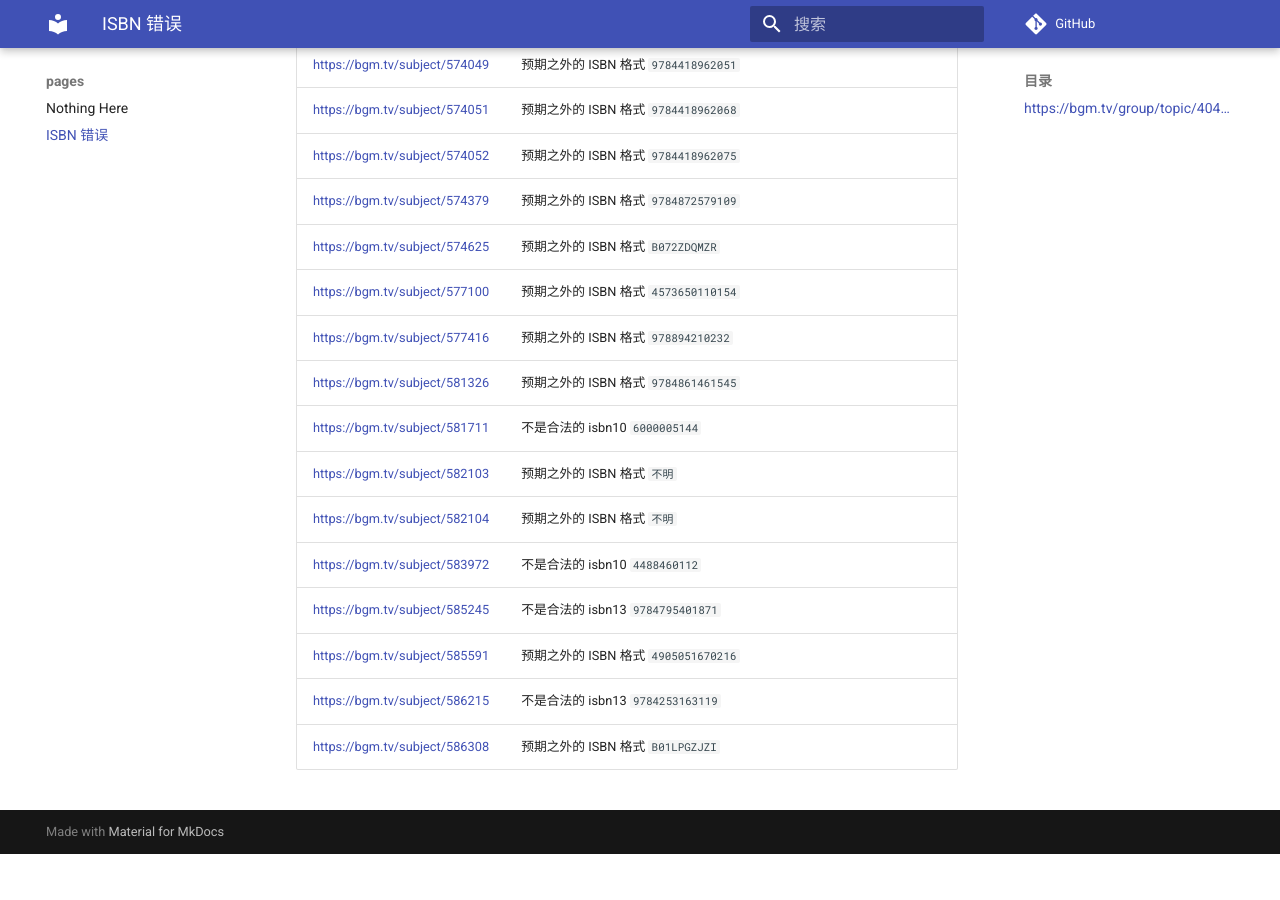
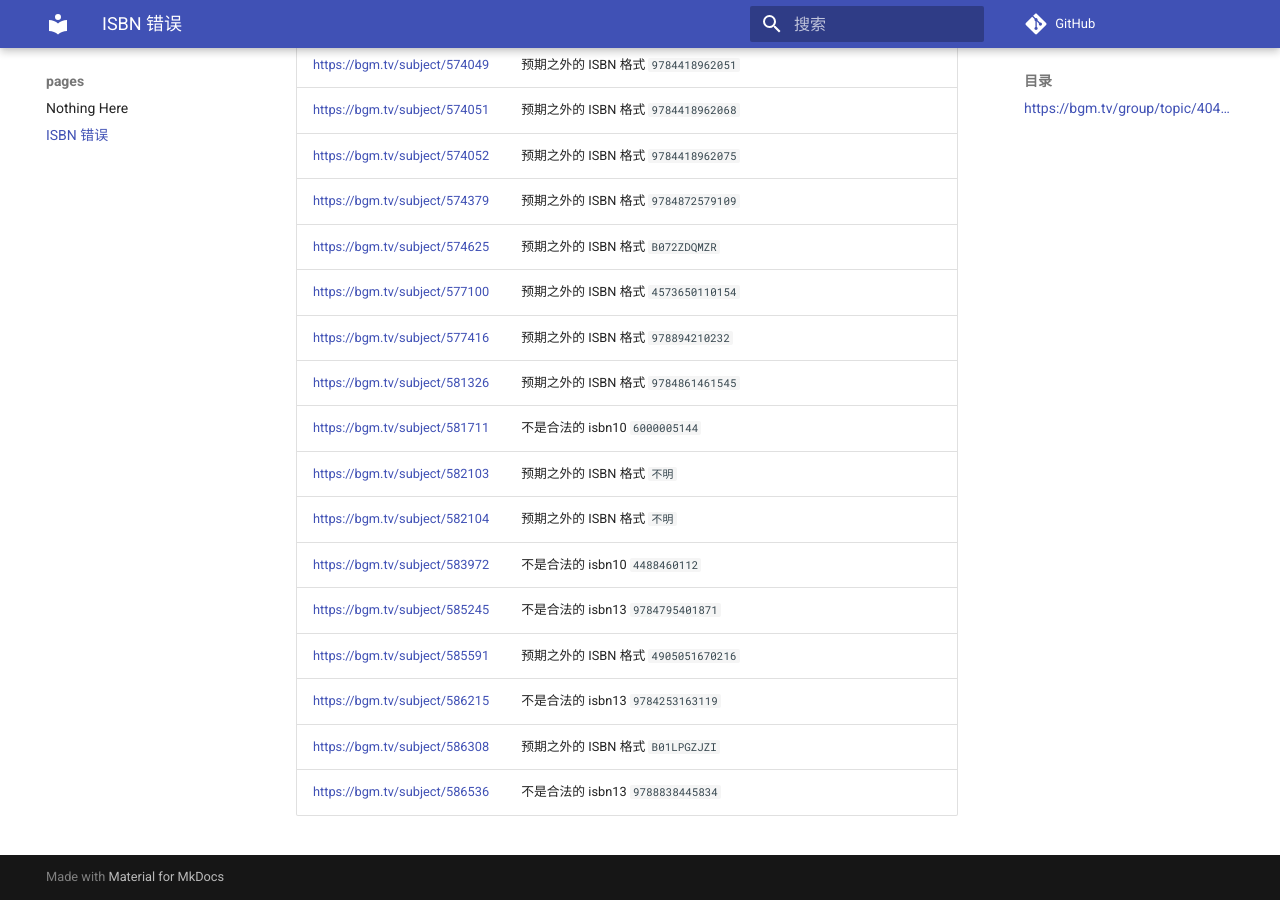
Before and after one commit to trim21/bangumi-pages, an MkDocs documentation site: the page built from docs/isbn.md, in a window 1280 px wide and 900 px high, scrolled down 8915 px. Built offline with MkDocs 1.6.1 and Material for MkDocs 9.7.7, drawn with Linux system fonts in a browser that asks for light colours; comment, search, counter and statistics services are not loaded; before the commit the page ends 9769 px from its top, so only the background shows below that; part of the change alters nothing that is shown.

Commit message:
update isbn.md

```diff
--- a/docs/isbn.md
+++ b/docs/isbn.md
@@ -1,7 +1,7 @@
 # ISBN 错误
 ## <https://bgm.tv/group/topic/404801>
 
-total 206
+total 207
 
 | url | error |
 | --- |  ---  |
@@ -211,3 +211,4 @@ total 206
 | <https://bgm.tv/subject/585591> | 预期之外的 ISBN 格式 `4905051670216` |
 | <https://bgm.tv/subject/586215> | 不是合法的 isbn13 <code>9784253163119</code> |
 | <https://bgm.tv/subject/586308> | 预期之外的 ISBN 格式 `B01LPGZJZI` |
+| <https://bgm.tv/subject/586536> | 不是合法的 isbn13 <code>9788838445834</code> |
```
